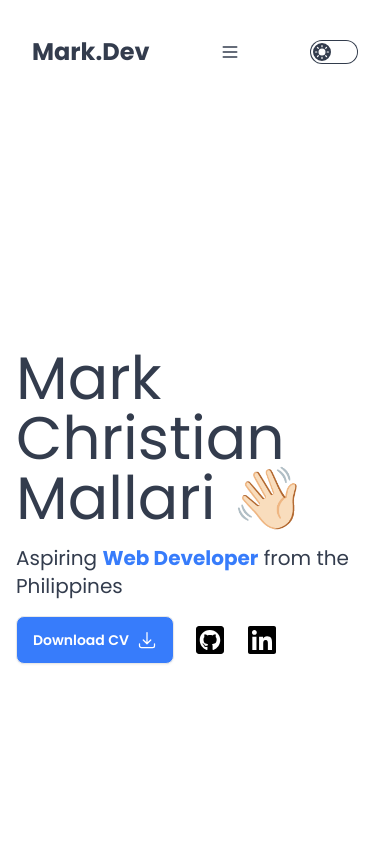
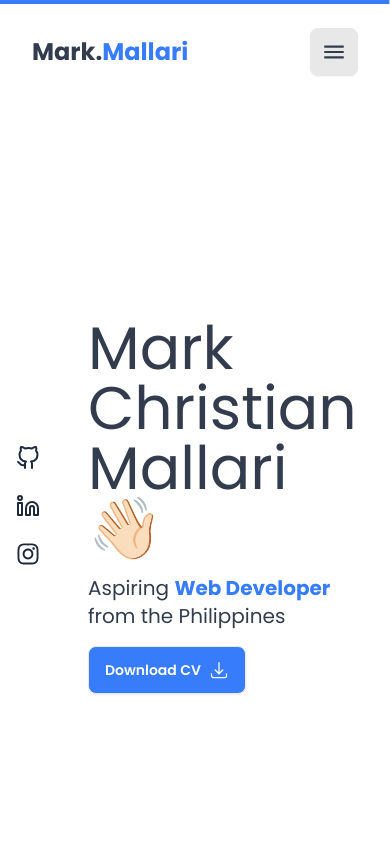
Before and after one commit to MarkMallari16/portfolio-website, a React (Vite) app: page / in a window 390 px wide. Shown: the top 844 px of the page. Built offline with nearby package versions, Linux system fonts and the light colour scheme.

Commit message:
add scrollbar and fix some ui

```diff
--- a/src/App.jsx
+++ b/src/App.jsx
@@ -9,6 +9,8 @@ import Projects from './components/Projects'
 import ScrollBtn from './components/ScrollBtn'
 import Contact from './components/Contact'
 import Footer from './components/Footer'
+import ProgressBar from './components/ProgressBar';
+
 
 function App() {
   const homeRef = useRef('null');
@@ -17,11 +19,11 @@ function App() {
   const projectsRef = useRef('null');
   const contactRef = useRef('null');
 
-  const { scrollYProgress } = useScroll();
+
 
   return (
     <div >
-
+      <ProgressBar />
       <NavBar homeRef={homeRef} aboutRef={aboutRef} skillsRef={skillsRef} projectsRef={projectsRef} contactRef={contactRef} />
       <motion.section
         initial={{ opacity: 0 }}
--- a/src/components/About.jsx
+++ b/src/components/About.jsx
@@ -3,7 +3,7 @@ import Avatar from '../assets/avatar.png'
 function About() {
   return (
     <div className=' my-40 mx-auto lg:max-w-7xl'>
-      <div className='text-medium text-center text-3xl font-medium'>About Me</div>
+      <div className='text-medium text-center text-3xl font-medium pt-10'>About Me</div>
 
       <div className='grid grid-cols-1 lg:grid-cols-2 items-center mt-20 mx-auto place-items-center'>
         <div
--- a/src/components/Hero.jsx
+++ b/src/components/Hero.jsx
@@ -1,19 +1,32 @@
 import React from 'react';
-
-import { FaGithubSquare } from "react-icons/fa";
-
-import { FaLinkedin } from "react-icons/fa6";
 
 import ResumeBtn from './ResumeBtn';
 import { motion } from 'framer-motion'
+import { FiGithub, FiLinkedin } from "react-icons/fi";
+import { PiTelegramLogo } from "react-icons/pi";
+import { FaInstagram } from "react-icons/fa";
 
 
 function Hero() {
 
     return (
         <div className='h-screen grid grid-cols-1 lg:grid-cols-2 items-center lg:items-center lg:justify-center px-4 lg:px-0 mx-auto max-w-7xl gap-20'>
-            <div >
+
+            <div className='flex items-center space-x-12'>
+                <div className='flex flex-col space-y-6 '>
+                    <a href="https://github.com/MarkMallari16" className='tooltip hover:tooltip-open tooltip-right text-slate-800 hover:text-secondary transition-colors duration-200' data-tip="Github">
+                        <FiGithub className='size-6' />
+                    </a>
+                    <a href="https://github.com/MarkMallari16" className='tooltip hover:tooltip-open tooltip-right text-slate-800 hover:text-secondary transition-colors duration-200' data-tip="LinkIn">
+                        <FiLinkedin className='size-6' />
+                    </a>
+                    <a href="https://github.com/MarkMallari16" className='tooltip hover:tooltip-open tooltip-right text-slate-800 hover:text-secondary transition-colors duration-200' data-tip="Instagram">
+                        <FaInstagram className='size-6'/>
+                    </a>
+                </div>
+                <div>
                     <div className='flex items-center w-full'>
+
                         <div className='text-6xl'>Mark Christian Mallari <motion.span >👋🏻</motion.span></div>
 
                     </div>
@@ -25,15 +38,11 @@ function Hero() {
 
                     <div className='mt-4 flex items-center gap-5'>
                         <ResumeBtn />
-
-                    <a href="https://github.com/MarkMallari16" className='text-black hover:text-gray-700 transition-colors duration-300'>
-                        <FaGithubSquare className='size-8' />
-                    </a>
-                    <a href="https://github.com/MarkMallari16" className='text-black hover:text-gray-700 transition-colors duration-300'>
-                        <FaLinkedin className='size-8' />
-                    </a>
+                    </div>
 
                 </div>
+
+
             </div>
             <div className='hidden lg:block'>
                 <div className="profile w-[30rem] h-[30rem] object-cover border-8 border-secondary">
--- a/src/components/NavBar.jsx
+++ b/src/components/NavBar.jsx
@@ -16,13 +16,22 @@ function NavBar({ homeRef, aboutRef, skillsRef, projectsRef, contactRef }) {
     <nav className=' mx-6 lg:mx-36'>
       <div className='navbar flex justify-between items-center mt-5 bg-base-100'>
         <a className='text-2xl font-bold '>
-          Mark.Dev
+          Mark.<span className='text-secondary'>Mallari</span>
         </a>
-        <div className='lg:hidden'>
-          <button className="btn btn-square btn-ghost" onClick={toggleMenu}>
-            <svg xmlns="http://www.w3.org/2000/svg" fill="none" viewBox="0 0 24 24" className="inline-block w-5 h-5 stroke-current"><path strokeLinecap="round" strokeLinejoin="round" strokeWidth="2" d="M4 6h16M4 12h16M4 18h16"></path></svg>
-          </button>
-        </div>
+
+
+        <label className="btn btn-square swap swap-rotate lg:hidden" onClick={toggleMenu}>
+
+          {/* this hidden checkbox controls the state */}
+          <input type="checkbox" />
+
+          {/* hamburger icon */}
+          <svg className="swap-off fill-current" xmlns="http://www.w3.org/2000/svg" width="26" height="26" viewBox="0 0 512 512"><path d="M64,384H448V341.33H64Zm0-106.67H448V234.67H64ZM64,128v42.67H448V128Z" /></svg>
+
+          {/* close icon */}
+          <svg className="swap-on fill-current" xmlns="http://www.w3.org/2000/svg" width="26" height="26" viewBox="0 0 512 512"><polygon points="400 145.49 366.51 112 256 222.51 145.49 112 112 145.49 222.51 256 112 366.51 145.49 400 256 289.49 366.51 400 400 366.51 289.49 256 400 145.49" /></svg>
+
+        </label>
         <div className={`lg:flex items-center gap-8 ${isMenuOpen ? 'flex' : 'hidden'}`} >
           <a href='#home' onClick={() => scrollIntoSection(homeRef)}>Home</a>
           <a href='#about' onClick={() => scrollIntoSection(aboutRef)}>About</a>
@@ -30,7 +39,7 @@ function NavBar({ homeRef, aboutRef, skillsRef, projectsRef, contactRef }) {
           <a href='#projects' onClick={() => scrollIntoSection(projectsRef)}>Projects</a>
           <a href='#contacts' onClick={() => scrollIntoSection(contactRef)}>Contact</a>
         </div>
-        <label className="cursor-pointer grid place-items-center">
+        <label className="cursor-pointer grid place-items-center ease-in-out hidden lg:grid">
           <input type="checkbox" value="synthwave" className="toggle theme-controller bg-base-content row-start-1 col-start-1 col-span-2" />
           <svg className="col-start-1 row-start-1 stroke-base-100 fill-base-100" xmlns="http://www.w3.org/2000/svg" width="14" height="14" viewBox="0 0 24 24" fill="none" stroke="currentColor" strokeWidth="2" strokeLinecap="round" strokeLinejoin="round"><circle cx="12" cy="12" r="5" /><path d="M12 1v2M12 21v2M4.2 4.2l1.4 1.4M18.4 18.4l1.4 1.4M1 12h2M21 12h2M4.2 19.8l1.4-1.4M18.4 5.6l1.4-1.4" /></svg>
           <svg className="col-start-2 row-start-1 stroke-base-100 fill-base-100" xmlns="http://www.w3.org/2000/svg" width="14" height="14" viewBox="0 0 24 24" fill="none" stroke="currentColor" strokeWidth="2" strokeLinecap="round" strokeLinejoin="round"><path d="M21 12.79A9 9 0 1 1 11.21 3 7 7 0 0 0 21 12.79z"></path></svg>
--- /dev/null
+++ b/src/components/ProgressBar.jsx
@@ -0,0 +1,25 @@
+import React from 'react'
+import { easeIn, easeInOut, motion, useScroll, useSpring } from 'framer-motion';
+
+function ProgressBar() {
+    const { scrollYProgress } = useScroll();
+
+    const scaleX = useSpring(scrollYProgress, {
+        stiffness: 200,
+        damping: 100,
+        restDelta: 0.001
+    })
+    return (
+        <motion.div
+            className='fixed top-0 left-0 w-full h-1 bg-secondary origin-left z-50'
+            style={{ scaleX: scaleX }}
+            initial={{ scaleX: 0 }}
+            animate={{ scaleX: scaleX }}
+
+        >
+
+        </motion.div>
+    )
+}
+
+export default ProgressBar
--- a/src/components/Projects.jsx
+++ b/src/components/Projects.jsx
@@ -16,7 +16,7 @@ import MobileTodoPicture from '../assets/todo-ss2.png'
 function Projects() {
     return (
         <div className='mt-10 mx-auto lg:max-w-7xl'>
-            <div className='text-medium text-center text-3xl font-medium'>Projects</div>
+            <div className='text-medium text-center text-3xl font-medium pt-10'>Projects</div>
             <p className='text-center text-slate-400'>Here are my recent works</p>
             <div className='px-4 lg:px-0'>
                 <div className='mt-20 grid grid-cols-1 lg:grid-cols-2 gap-10 '>
--- a/src/components/Skills.jsx
+++ b/src/components/Skills.jsx
@@ -49,7 +49,7 @@ function Skills() {
         }]
     return (
         <div className='mt-40 mx-auto lg:max-w-7xl mb-20 h-1/2 '>
-            <div className='text-medium text-center text-3xl font-medium'>Skills</div>
+            <div className='text-medium text-center text-3xl font-medium pt-10'>Skills</div>
             <p className='text-center text-slate-400  mb-10 '>Here are my recent works</p>
             <div role="tablist" className="tabs">
                 <a role="tab" className="tab">All</a>
--- a/src/index.css
+++ b/src/index.css
@@ -118,7 +118,6 @@
 
 .profile {
   background: url('assets/avatar.png');
-  --webkit-background-size: cover;
 
   background-repeat: no-repeat;
   animation: animate 5s ease-in-out infinite;
```
Also changed, not shown: src/components/Contact.jsx (+27 -9 lines). Lines whose indentation alone changed are shown as unchanged.
